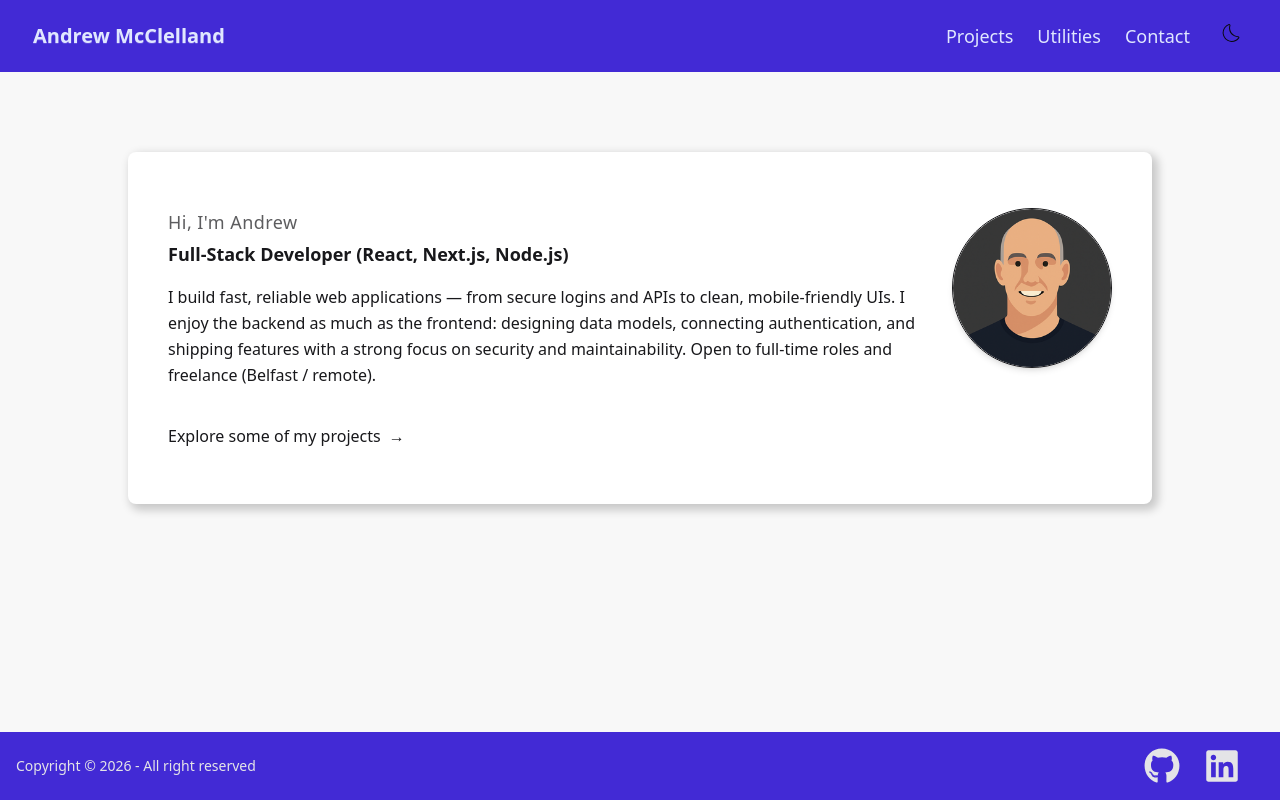
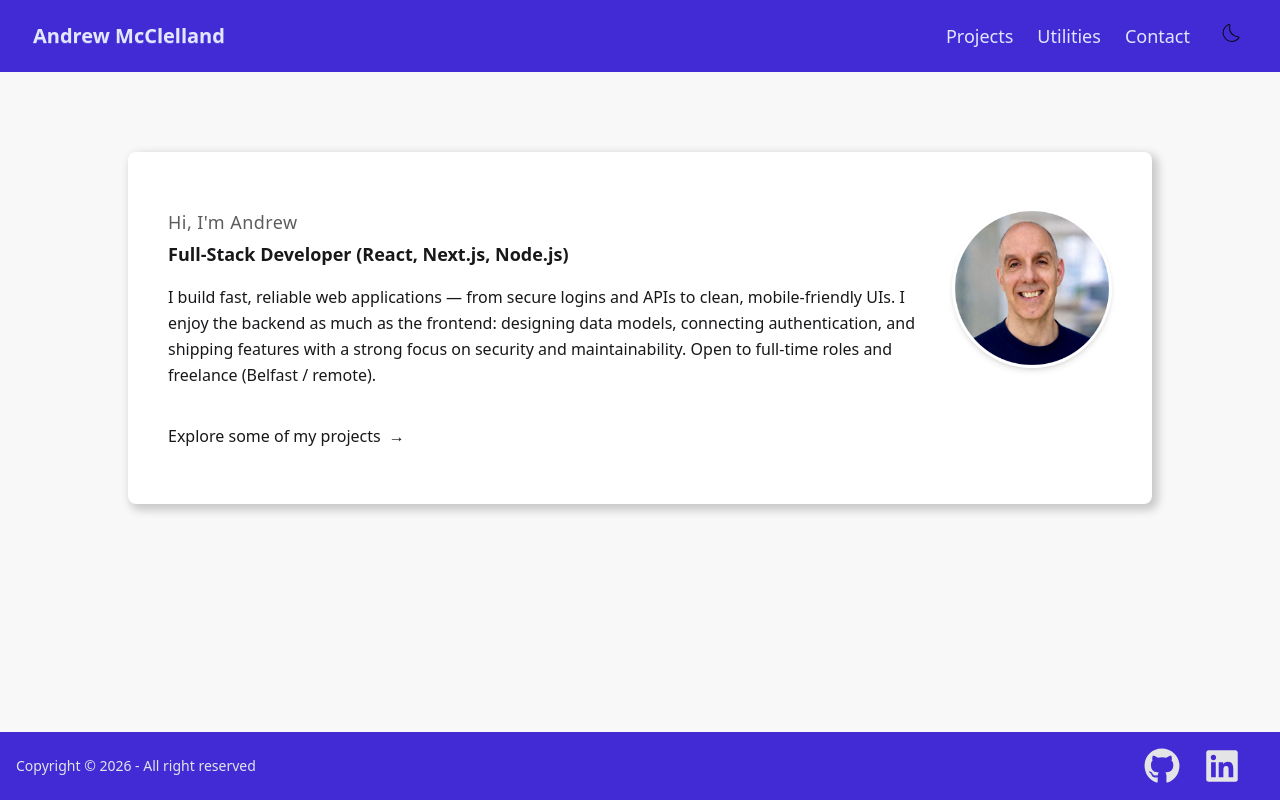
Before and after one commit to aejmcclelland/portfolio, a Next.js app: page / in a window 1280 px wide. Built offline with nearby package versions, Linux system fonts and the light colour scheme; no server answers.

Commit message:
changed profile image and imporved contact form by adding validation and error handling. Also updated the about page with new information and added a new hero section to the homepage.

```diff
--- a/src/app/(site)/about/page.tsx
+++ b/src/app/(site)/about/page.tsx
@@ -7,7 +7,7 @@ export default function About() {
 			<div className='max-w-3xl mx-auto flex flex-col items-center text-justify'>
 				{/* Avatar */}
 				<Image
-					src='/profile-avatar.png'
+					src='/image-avatar.png'
 					alt='Andrew McClelland'
 					width={140}
 					height={140}
@@ -20,15 +20,23 @@ export default function About() {
 				{/* Contained Text Card */}
 				<div className='bg-base-300 text-base-content rounded-xl shadow-lg p-6 w-full max-w-2xl'>
 					<p className='text-base leading-relaxed'>
-						I&apos;m Andrew, a full-stack web developer with a background in Software Development from Queen&apos;s University Belfast. I focus on building reliable, maintainable web applications with modern tools like Next.js, Node, Supabase, and MongoDB.
+						I&apos;m Andrew, a full-stack web developer with a background in
+						Software Development from Queen&apos;s University Belfast. I focus
+						on building reliable, maintainable web applications with modern
+						tools like Next.js, Node, Supabase, and MongoDB.
 					</p>
 
 					<p className='text-base leading-relaxed mt-4'>
-						I enjoy the backend just as much as the UI — wiring up clean APIs, data models, and authentication, then putting a fast, responsive interface on top. Recent work includes a production-ready recipe platform, a task management app.
+						I enjoy the backend just as much as the UI — wiring up clean APIs,
+						data models, and authentication, then putting a fast, responsive
+						interface on top. Recent work includes a production-ready recipe
+						platform, a task management app.
 					</p>
 
 					<p className='text-base leading-relaxed mt-4'>
-						I&apos;m currently open to both full-time roles and freelance work — whether that&apos;s helping a team ship features faster, or building a focused web app or small business site from scratch.
+						I&apos;m currently open to both full-time roles and freelance work —
+						whether that&apos;s helping a team ship features faster, or building
+						a focused web app or small business site from scratch.
 					</p>
 				</div>
 			</div>
--- a/src/components/ContactForm.tsx
+++ b/src/components/ContactForm.tsx
@@ -77,12 +77,13 @@ export default function ContactForm() {
 					className='bg-base-100 shadow-md p-6 rounded-xl space-y-6'>
 					<div className='flex flex-col lg:flex-row gap-6'>
 						<div className='form-control w-full'>
-							<label className='label justify-start'>
+							<label htmlFor='name' className='label justify-start'>
 								<span className='label-text text-primary font-semibold'>
 									Preferred Name
 								</span>
 							</label>
 							<input
+								id='name'
 								type='text'
 								name='name'
 								placeholder='Name'
@@ -91,12 +92,13 @@ export default function ContactForm() {
 						</div>
 
 						<div className='form-control w-full'>
-							<label className='label justify-start'>
+							<label htmlFor='email' className='label justify-start'>
 								<span className='label-text font-semibold text-primary'>
 									Your Email
 								</span>
 							</label>
 							<input
+								id='email'
 								type='email'
 								name='email'
 								placeholder='you@example.com'
@@ -107,12 +109,13 @@ export default function ContactForm() {
 					</div>
 
 					<div className='form-control w-full'>
-						<label className='label justify-start'>
+						<label htmlFor='phone' className='label justify-start'>
 							<span className='label-text font-semibold text-primary'>
 								Your Phone (optional)
 							</span>
 						</label>
 						<input
+							id='phone'
 							type='tel'
 							name='phone'
 							placeholder='+44 1234 00123'
@@ -121,12 +124,13 @@ export default function ContactForm() {
 					</div>
 
 					<div className='form-control w-full'>
-						<label className='label justify-start'>
+						<label htmlFor='linkedin' className='label justify-start'>
 							<span className='label-text font-semibold text-primary'>
 								LinkedIn Profile (optional)
 							</span>
 						</label>
 						<input
+							id='linkedin'
 							type='url'
 							name='linkedin'
 							placeholder='https://linkedin.com/in/yourname'
@@ -135,12 +139,13 @@ export default function ContactForm() {
 					</div>
 
 					<div className='form-control w-full'>
-						<label className='label justify-start'>
+						<label htmlFor='message' className='label justify-start'>
 							<span className='label-text font-semibold text-primary'>
 								Your Message
 							</span>
 						</label>
 						<textarea
+							id='message'
 							name='message'
 							className='textarea text-base-content textarea-bordered w-full h-32'
 							placeholder='What would you like to say?'></textarea>
--- a/src/components/Hero.tsx
+++ b/src/components/Hero.tsx
@@ -41,11 +41,11 @@ export default function Hero() {
 				{/* Avatar column */}
 				<div className='shrink-0'>
 					<Image
-						src='/profile-avatar.png'
+						src='/image-avatar.png'
 						alt='Andrew McClelland'
 						width={140}
 						height={140}
-						className='rounded-full shadow-md border border-base-content md:w-40 md:h-40'
+						className='rounded-full shadow-md border  md:w-40 md:h-40'
 					/>
 				</div>
 			</div>
```
Also changed, not shown: public/image-avatar.png (added).
